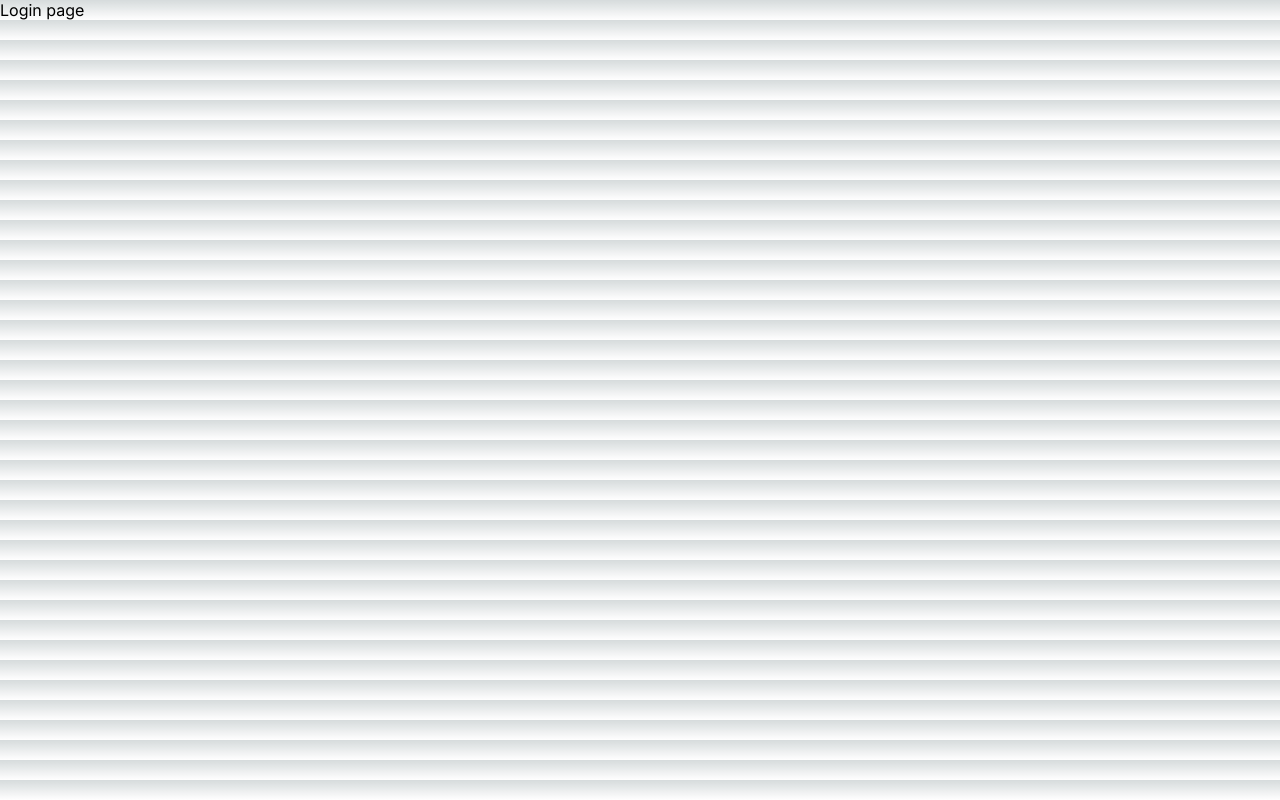
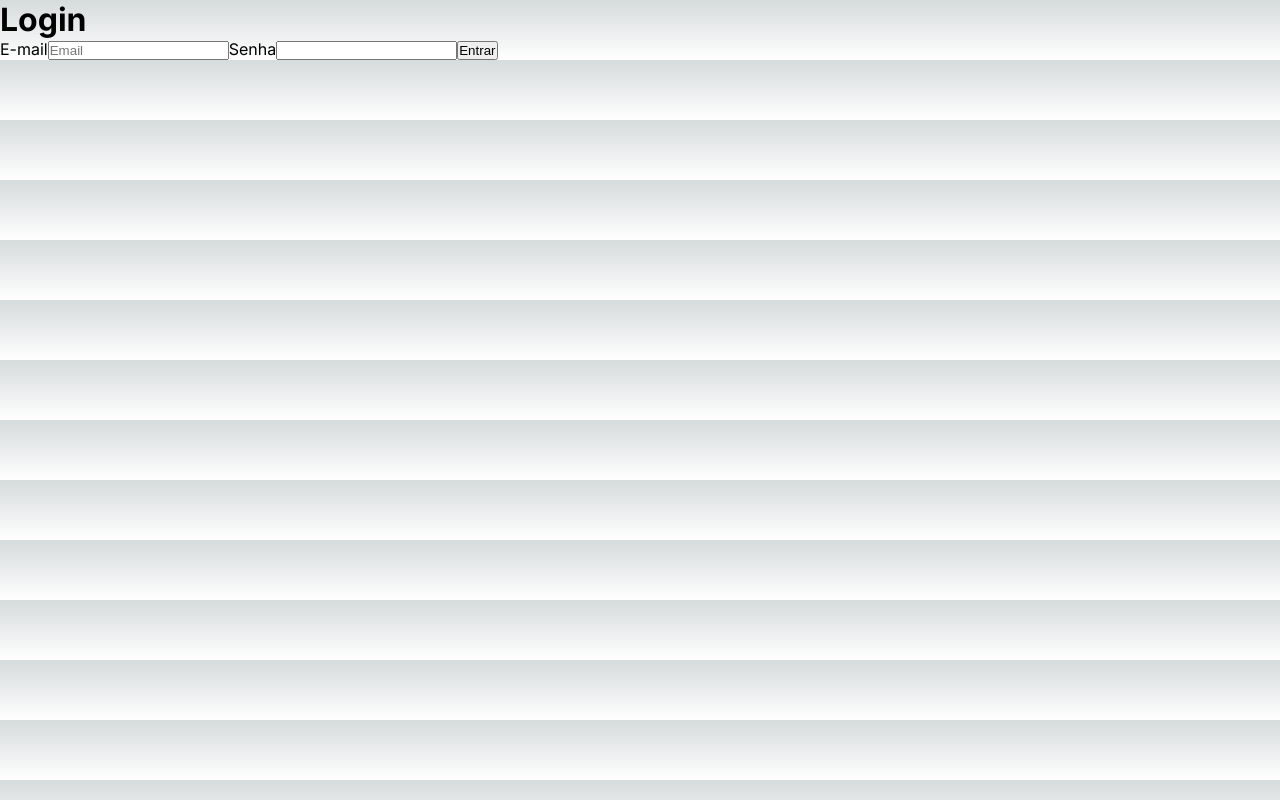
Before and after one commit to JoaoPedroBraga/app-financeiro, a Next.js app: page /login in a window 1280 px wide. Built offline with nearby package versions, Linux system fonts and the light colour scheme.

Commit message:
ADD: Adicionando componente Login

```diff
--- a/src/app/(guest)/login/page.js
+++ b/src/app/(guest)/login/page.js
@@ -1,5 +1,7 @@
+import { LoginForm } from "@/components/LoginForm";
+
 export const LoginPage = () => {
-    return <div>Login page</div>
+    return <LoginForm />
 }
 
 export default LoginPage;
--- /dev/null
+++ b/src/components/LoginForm/index.jsx
@@ -0,0 +1,16 @@
+'use client'
+
+export const LoginForm = () => {
+    return (
+        <form>
+            <h1>Login</h1>
+            <label htmlFor="email">E-mail</label>
+            <input type="email" placeholder="Email" id="email" name="email"/>
+
+            <label htmlFor="email">Senha</label>
+            <input type="password"  id="password" name="password"/>
+
+            <button type="submit">Entrar</button>
+        </form>
+    )
+}
```
